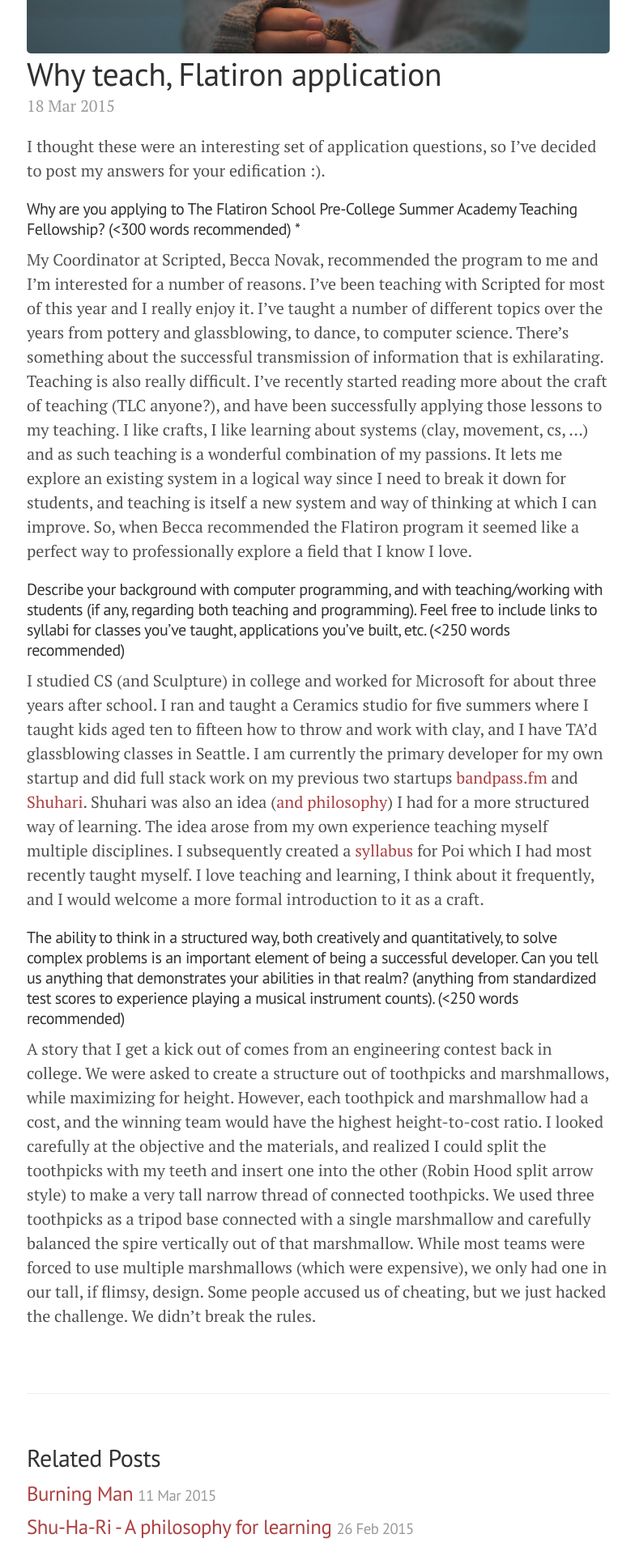
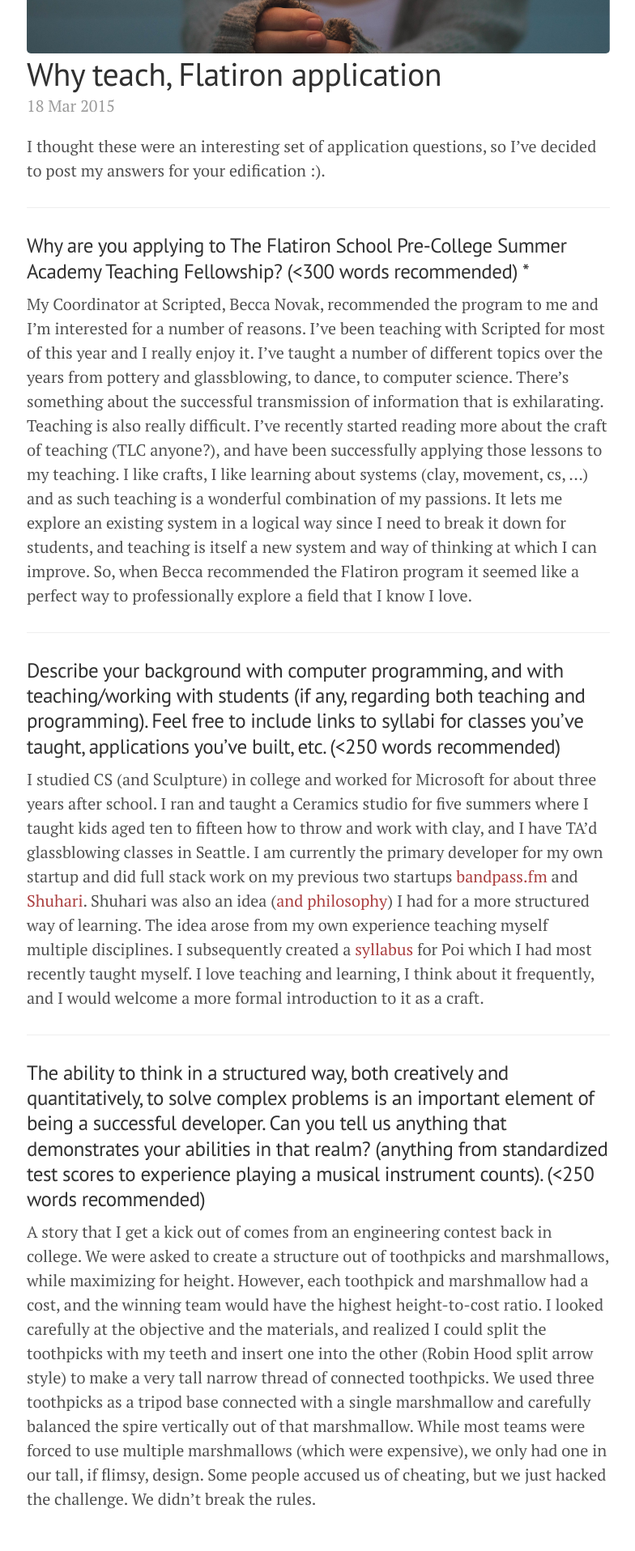
Before and after one commit to jofus101/jofus101.github.io, a Jekyll site: the page built from _posts/2015-03-18-why-teach-flatiron.md, in a window 1280 px wide. Shown: the part 351-2267 px from the top of the page at 81% size, without its empty margins (247-1031 px from the left). Built offline with Jekyll 4.4.1, drawn with Linux system fonts in a browser that asks for light colours; Markdown is read by kramdown in place of the engine named in the settings.

Commit message:
gettin it right

```diff
--- a/_posts/2015-03-18-why-teach-flatiron.md
+++ b/_posts/2015-03-18-why-teach-flatiron.md
@@ -6,20 +6,23 @@ image: sparkle.jpg
 
 I thought these were an interesting set of application questions, so I've decided to post my answers for your edification :).
 
+***
 
-#### Why are you applying to The Flatiron School Pre-College Summer Academy Teaching Fellowship? (<300 words recommended) *
+### Why are you applying to The Flatiron School Pre-College Summer Academy Teaching Fellowship? (<300 words recommended) *
 
 My Coordinator at Scripted, Becca Novak, recommended the program to me and I'm interested for a number of reasons. I've been teaching with Scripted for most of this year and I really enjoy it. I've taught a number of different topics over the years from pottery and glassblowing, to dance, to computer science. There's something about the successful transmission of information that is exhilarating.
 Teaching is also really difficult. I've recently started reading more about the craft of teaching (TLC anyone?), and have been successfully applying those lessons to my teaching. I like crafts, I like learning about systems (clay, movement, cs, ...) and as such teaching is a wonderful combination of my passions. It lets me explore an existing system in a logical way since I need to break it down for students, and teaching is itself a new system and way of thinking at which I can improve.
 So, when Becca recommended the Flatiron program it seemed like a perfect way to professionally explore a field that I know I love.
 
+***
 
-#### Describe your background with computer programming, and with teaching/working with students (if any, regarding both teaching and programming). Feel free to include links to syllabi for classes you've taught, applications you've built, etc. (<250 words recommended)
+### Describe your background with computer programming, and with teaching/working with students (if any, regarding both teaching and programming). Feel free to include links to syllabi for classes you've taught, applications you've built, etc. (<250 words recommended)
 
 I studied CS (and Sculpture) in college and worked for Microsoft for about three years after school. I ran and taught a Ceramics studio for five summers where I taught kids aged ten to fifteen how to throw and work with clay, and I have TA'd glassblowing classes in Seattle. I am currently the primary developer for my own startup and did full stack work on my previous two startups [bandpass.fm](http://bandpass.fm) and [Shuhari](http://shuhari.io). Shuhari was also an idea ([and philosophy]({% post_url 2015-02-26-shu-ha-ri %})) I had for a more structured way of learning. The idea arose from my own experience teaching myself multiple disciplines. I subsequently created a [syllabus](http://poi.shuhari.io) for Poi which I had most recently taught myself. I love teaching and learning, I think about it frequently, and I would welcome a more formal introduction to it as a craft.
 
+***
 
-#### The ability to think in a structured way, both creatively and quantitatively, to solve complex problems is an important element of being a successful developer. Can you tell us anything that demonstrates your abilities in that realm? (anything from standardized test scores to experience playing a musical instrument counts). (<250 words recommended)
+### The ability to think in a structured way, both creatively and quantitatively, to solve complex problems is an important element of being a successful developer. Can you tell us anything that demonstrates your abilities in that realm? (anything from standardized test scores to experience playing a musical instrument counts). (<250 words recommended)
 
 A story that I get a kick out of comes from an engineering contest back in college. We were asked to create a structure out of toothpicks and marshmallows, while maximizing for height. However, each toothpick and marshmallow had a cost, and the winning team would have the highest height-to-cost ratio.
 I looked carefully at the objective and the materials, and realized I could split the toothpicks with my teeth and insert one into the other (Robin Hood split arrow style) to make a very tall narrow thread of connected toothpicks.  We used three toothpicks as a tripod base connected with a single marshmallow and carefully balanced the spire vertically out of that marshmallow. While most teams were forced to use multiple marshmallows (which were expensive), we only had one in our tall, if flimsy, design.
```
